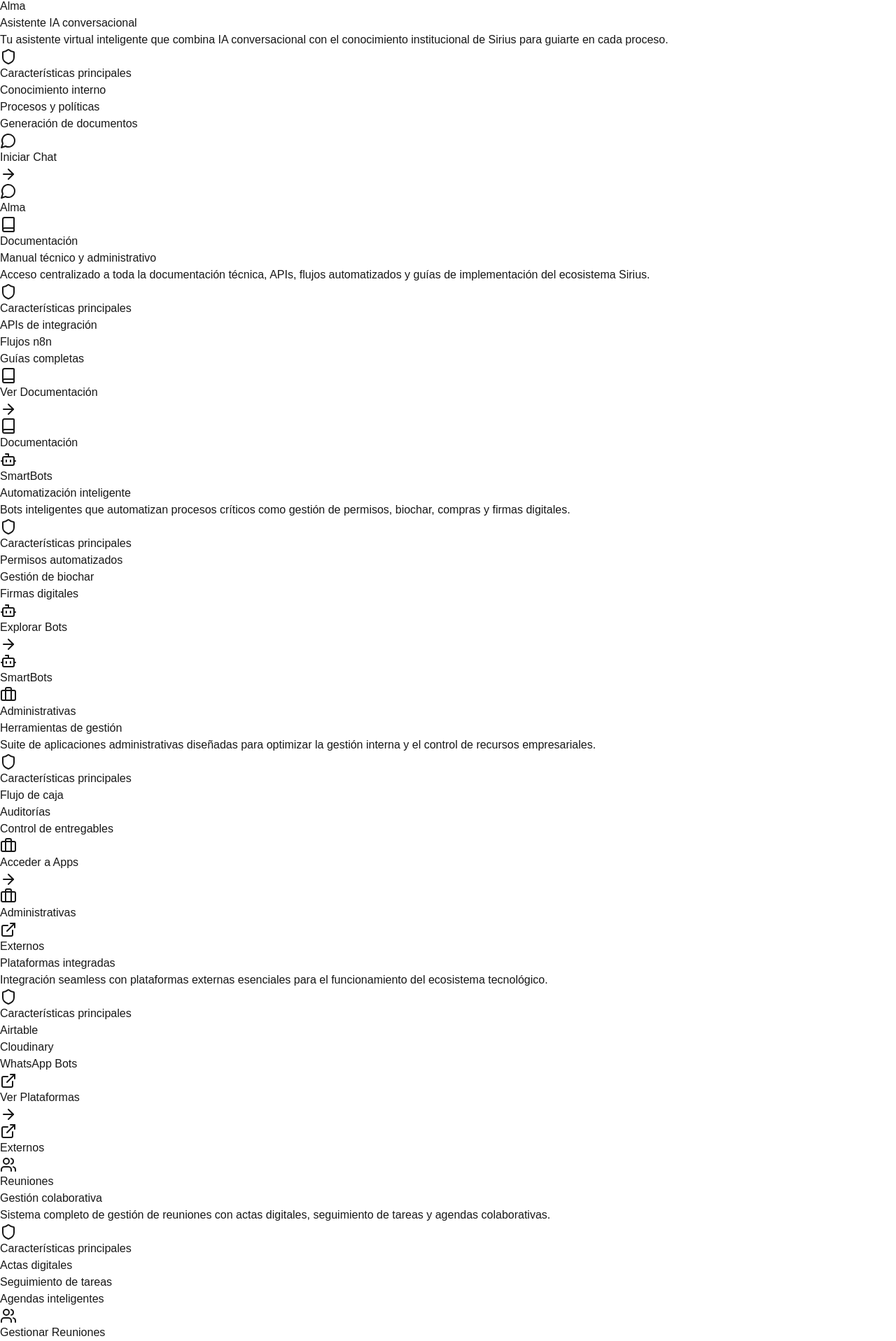
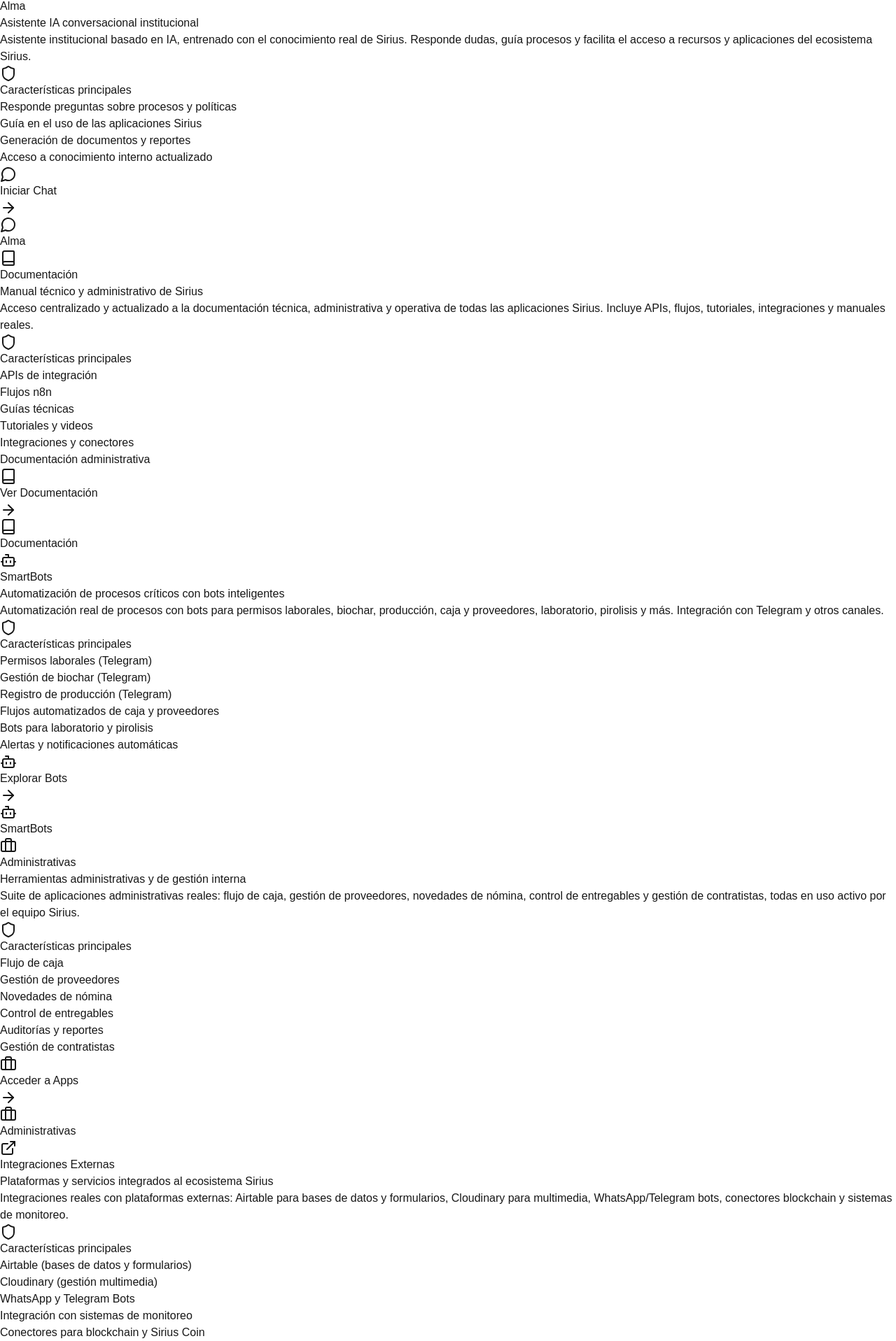
Before and after one commit to pablofelipe01/siriusagentic, a Next.js app: page / in a window 1280 px wide. Shown: the part 574-2491 px from the top of the page at 70% size. Built offline with nearby package versions, Linux system fonts and the light colour scheme.

Commit message:
Update page.tsx
Corrigiendo el page principal - David

```diff
--- a/src/app/page.tsx
+++ b/src/app/page.tsx
@@ -50,68 +50,114 @@
     return () => window.removeEventListener('scroll', handleScroll)
   }, [])
 
+  // === SECCIONES REALES SIRIUS ===
   const sections = [
     {
       id: 'alma',
       label: 'Alma',
       icon: MessageCircle,
-      description: 'Asistente IA conversacional',
+      description: 'Asistente IA conversacional institucional',
       color: 'from-blue-500 to-purple-600',
-      features: ['Conocimiento interno', 'Procesos y políticas', 'Generación de documentos'],
+      features: [
+        'Responde preguntas sobre procesos y políticas',
+        'Guía en el uso de las aplicaciones Sirius',
+        'Generación de documentos y reportes',
+        'Acceso a conocimiento interno actualizado'
+      ],
       link: '/chat'
     },
     {
       id: 'documentacion',
       label: 'Documentación',
       icon: Book,
-      description: 'Manual técnico y administrativo',
+      description: 'Manual técnico y administrativo de Sirius',
       color: 'from-green-500 to-teal-600',
-      features: ['APIs de integración', 'Flujos n8n', 'Guías completas'],
+      features: [
+        'APIs de integración',
+        'Flujos n8n',
+        'Guías técnicas',
+        'Tutoriales y videos',
+        'Integraciones y conectores',
+        'Documentación administrativa'
+      ],
       link: '/documentacion'
     },
     {
       id: 'smartbots',
       label: 'SmartBots',
       icon: Bot,
-      description: 'Automatización inteligente',
+      description: 'Automatización de procesos críticos con bots inteligentes',
       color: 'from-orange-500 to-red-600',
-      features: ['Permisos automatizados', 'Gestión de biochar', 'Firmas digitales'],
+      features: [
+        'Permisos laborales (Telegram)',
+        'Gestión de biochar (Telegram)',
+        'Registro de producción (Telegram)',
+        'Flujos automatizados de caja y proveedores',
+        'Bots para laboratorio y pirolisis',
+        'Alertas y notificaciones automáticas'
+      ],
       link: '/smartbots'
     },
     {
       id: 'admin-apps',
       label: 'Administrativas',
       icon: Briefcase,
-      description: 'Herramientas de gestión',
+      description: 'Herramientas administrativas y de gestión interna',
       color: 'from-indigo-500 to-blue-600',
-      features: ['Flujo de caja', 'Auditorías', 'Control de entregables'],
+      features: [
+        'Flujo de caja',
+        'Gestión de proveedores',
+        'Novedades de nómina',
+        'Control de entregables',
+        'Auditorías y reportes',
+        'Gestión de contratistas'
+      ],
       link: '/admin-apps'
     },
     {
       id: 'externos',
-      label: 'Externos',
+      label: 'Integraciones Externas',
       icon: ExternalLink,
-      description: 'Plataformas integradas',
+      description: 'Plataformas y servicios integrados al ecosistema Sirius',
       color: 'from-purple-500 to-pink-600',
-      features: ['Airtable', 'Cloudinary', 'WhatsApp Bots'],
+      features: [
+        'Airtable (bases de datos y formularios)',
+        'Cloudinary (gestión multimedia)',
+        'WhatsApp y Telegram Bots',
+        'Integración con sistemas de monitoreo',
+        'Conectores para blockchain y Sirius Coin'
+      ],
       link: '/externos'
     },
     {
       id: 'reuniones',
       label: 'Reuniones',
       icon: Users,
-      description: 'Gestión colaborativa',
+      description: 'Gestión colaborativa de reuniones y actas digitales',
       color: 'from-cyan-500 to-blue-600',
-      features: ['Actas digitales', 'Seguimiento de tareas', 'Agendas inteligentes'],
+      features: [
+        'Actas digitales con audio, video e imagen',
+        'Seguimiento de tareas',
+        'Agendas inteligentes',
+        'Resúmenes automáticos',
+        'Registro de asistencia',
+        'Formularios de reunión integrados'
+      ],
       link: '/reuniones'
     },
     {
       id: 'reportar',
-      label: 'Soporte',
+      label: 'Soporte y Reportes',
       icon: AlertCircle,
-      description: 'Asistencia técnica',
+      description: 'Canal de soporte técnico y reporte de incidentes',
       color: 'from-red-500 to-pink-600',
-      features: ['Reporte de incidentes', 'Soporte 24/7', 'Mejoras continuas'],
+      features: [
+        'Reporte de incidentes',
+        'Soporte técnico a usuarios',
+        'Seguimiento de tickets',
+        'Mejoras continuas',
+        'Canal directo con el equipo Sirius'
+      ],
       link: '/reportar'
     }
   ]
@@ -304,13 +350,13 @@
                     </div>
 
                     <p className="text-blue-200/80 text-lg leading-relaxed">
-                      {section.id === 'alma' && "Tu asistente virtual inteligente que combina IA conversacional con el conocimiento institucional de Sirius para guiarte en cada proceso."}
-                      {section.id === 'documentacion' && "Acceso centralizado a toda la documentación técnica, APIs, flujos automatizados y guías de implementación del ecosistema Sirius."}
-                      {section.id === 'smartbots' && "Bots inteligentes que automatizan procesos críticos como gestión de permisos, biochar, compras y firmas digitales."}
-                      {section.id === 'admin-apps' && "Suite de aplicaciones administrativas diseñadas para optimizar la gestión interna y el control de recursos empresariales."}
-                      {section.id === 'externos' && "Integración seamless con plataformas externas esenciales para el funcionamiento del ecosistema tecnológico."}
-                      {section.id === 'reuniones' && "Sistema completo de gestión de reuniones con actas digitales, seguimiento de tareas y agendas colaborativas."}
-                      {section.id === 'reportar' && "Canal directo de comunicación con el equipo técnico para reportar incidentes y solicitar mejoras en tiempo real."}
+                      {section.id === 'alma' && "Asistente institucional basado en IA, entrenado con el conocimiento real de Sirius. Responde dudas, guía procesos y facilita el acceso a recursos y aplicaciones del ecosistema Sirius."}
+                      {section.id === 'documentacion' && "Acceso centralizado y actualizado a la documentación técnica, administrativa y operativa de todas las aplicaciones Sirius. Incluye APIs, flujos, tutoriales, integraciones y manuales reales."}
+                      {section.id === 'smartbots' && "Automatización real de procesos con bots para permisos laborales, biochar, producción, caja y proveedores, laboratorio, pirolisis y más. Integración con Telegram y otros canales."}
+                      {section.id === 'admin-apps' && "Suite de aplicaciones administrativas reales: flujo de caja, gestión de proveedores, novedades de nómina, control de entregables y gestión de contratistas, todas en uso activo por el equipo Sirius."}
+                      {section.id === 'externos' && "Integraciones reales con plataformas externas: Airtable para bases de datos y formularios, Cloudinary para multimedia, WhatsApp/Telegram bots, conectores blockchain y sistemas de monitoreo."}
+                      {section.id === 'reuniones' && "Gestión colaborativa de reuniones Sirius: actas digitales con audio/video, seguimiento de tareas, agendas inteligentes, resúmenes automáticos y registro de asistencia, todo integrado con formularios reales."}
+                      {section.id === 'reportar' && "Canal real de soporte y reporte de incidentes, seguimiento de tickets y mejoras continuas. Comunicación directa con el equipo Sirius para resolver problemas y optimizar el ecosistema."}
                     </p>
                   </div>
 
```
